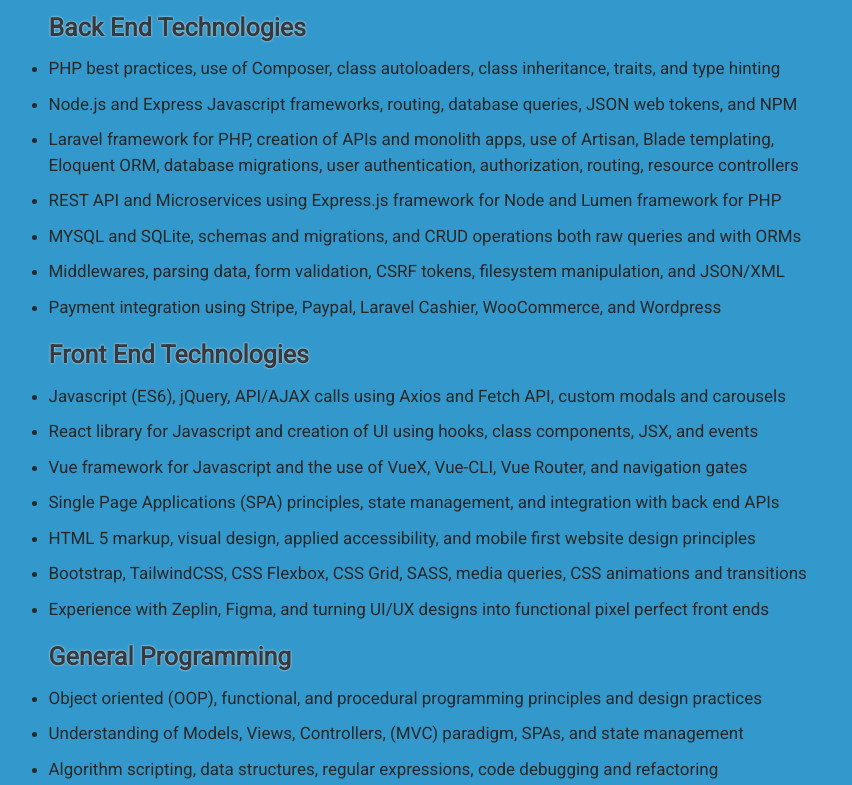
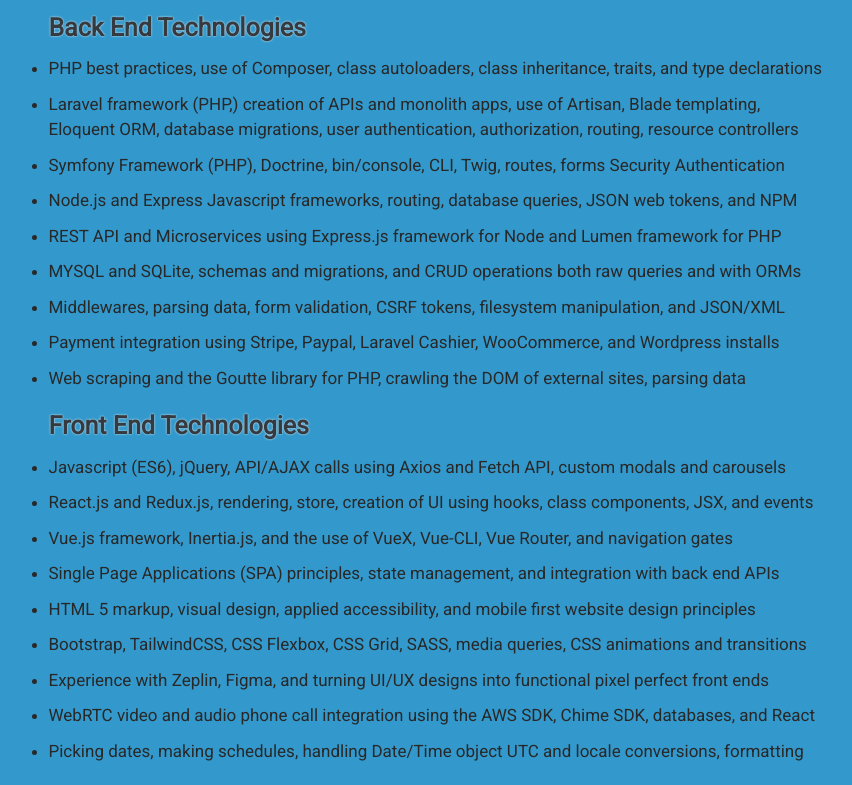
Before and after one commit to kh09211/Kylewebdev_VUE, a Vue app: page / in a window 1280 px wide. Shown: the part 2240-3025 px from the top of the page, without its empty margins (219-1071 px from the left). Built offline with nearby package versions, Linux system fonts and the light colour scheme; no server answers.

Commit message:
Updated resume data

```diff
--- a/src/components/Resume.vue
+++ b/src/components/Resume.vue
@@ -13,14 +13,17 @@
 						enter-active-class="animate__animated animate__fadeIn"
 						>
 					<ul v-show="section1"><b>Back End Technologies</b>
-						<li>PHP best practices, use of Composer, class autoloaders, class inheritance, traits, and type hinting</li>
+						<li>PHP best practices, use of Composer, class autoloaders, class inheritance, traits, and type declarations</li>
+						<li>Laravel framework (PHP,) creation of APIs and monolith apps, use of Artisan, Blade templating,
+					<br>
+						Eloquent ORM, database migrations, user authentication, authorization, routing, resource controllers</li>
+						<li>Symfony Framework (PHP), Doctrine, bin/console, CLI, Twig, routes, forms Security Authentication</li>
 						<li>Node.js and Express Javascript frameworks, routing, database queries, JSON web tokens, and NPM</li>
-						<li>Laravel framework for PHP, creation of APIs and monolith apps, use of Artisan, Blade templating,
-					<br>Eloquent ORM, database migrations, user authentication, authorization, routing, resource controllers</li>
 						<li>REST API and Microservices using Express.js framework for Node and Lumen framework for PHP</li>
 						<li>MYSQL and SQLite, schemas and migrations, and CRUD operations both raw queries and with ORMs</li>
 						<li>Middlewares, parsing data, form validation, CSRF tokens, filesystem manipulation, and JSON/XML</li>
-						<li>Payment integration using Stripe, Paypal, Laravel Cashier, WooCommerce, and Wordpress</li>
+						<li>Payment integration using Stripe, Paypal, Laravel Cashier, WooCommerce, and Wordpress installs</li>
+						<li>Web scraping and the Goutte library for PHP, crawling the DOM of external sites, parsing data</li>
 
 						<div class="text-right mt-5" v-show="!section2"><i class="fas fa-caret-down"></i> Scroll For More</div>
 						<div id="section2" /> <!-- This dive inside prev section to prevent early rendering -->
@@ -33,13 +36,15 @@
 						enter-active-class="animate__animated animate__fadeIn animate__slow"
 						>
 					<ul v-show="section2"><b>Front End Technologies</b>
-						<li>Javascript (ES6),  jQuery, API/AJAX calls using Axios and Fetch API, custom modals and carousels</li>
-						<li>React library for Javascript and creation of UI using hooks, class components, JSX, and events</li>
-						<li>Vue framework for Javascript and the use of VueX, Vue-CLI, Vue Router, and navigation gates</li>
+						<li>Javascript (ES6), jQuery, API/AJAX calls using Axios and Fetch API, custom modals and carousels</li>
+						<li>React.js and Redux.js, rendering, store, creation of UI using hooks, class components, JSX, and events</li>
+						<li>Vue.js framework, Inertia.js, and the use of VueX, Vue-CLI, Vue Router, and navigation gates</li>
 						<li>Single Page Applications (SPA) principles, state management, and integration with back end APIs</li>
 						<li>HTML 5 markup, visual design, applied accessibility, and mobile first website design principles</li>
 						<li>Bootstrap, TailwindCSS, CSS Flexbox, CSS Grid, SASS, media queries, CSS animations and transitions</li>
 						<li>Experience with Zeplin, Figma, and turning UI/UX designs into functional pixel perfect front ends</li>
+						<li>WebRTC video and audio phone call integration using the AWS SDK, Chime SDK, databases, and React</li>
+						<li>Picking dates, making schedules, handling Date/Time object UTC and locale conversions, formatting</li>
 
 						<div id="section3" />
 					</ul>
@@ -67,7 +72,7 @@
 						enter-active-class="animate__animated animate__fadeIn animate__slow"
 						>
 					<ul v-show="section4"><b>System Administration</b>
-						<li>Proficiency with the shell command line, SSH, FTP,  shell scripting, and custom kernel compilation</li>
+						<li>Proficiency with the shell command line, SSH, FTP, shell scripting, and custom kernel compilation</li>
 						<li>Deployment of application code to servers, setting up databases, caching, special configurations</li>
 						<li>Ubuntu server, Red-hat server, Arch distributions, package management, setup of SMTP mail servers</li>
 						<li>AWS cloud management, EC2 instances, Route 53 and hosted zone DNS name record configurations</li>
```
